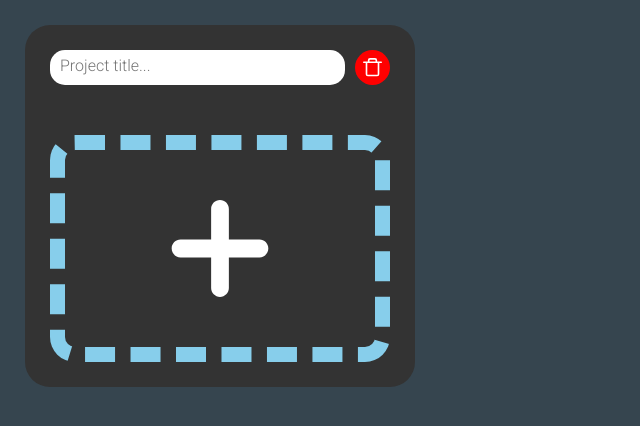
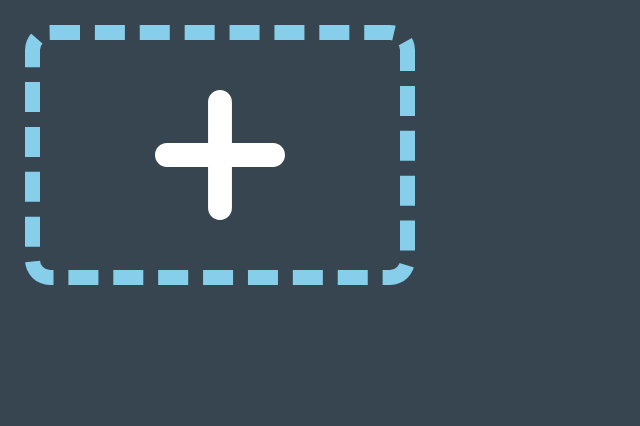
Before and after one commit to ruizhelou/top-todo-list, a website built with webpack: page src/index.html in a window 1280 px wide. Shown: the whole page, without its empty margins (0-640 px from the left). Built offline with nearby package versions, Linux system fonts and the light colour scheme.

Commit message:
Finish ProjectContainer dom rendering

```diff
--- a/src/global-styles.css
+++ b/src/global-styles.css
@@ -1,6 +1,7 @@
 :root {
   --content-padding: 6px;
   --todo-item-width: 340px;
+  --project-width: calc(var(--todo-item-width) + var(--todo-item-gap) * 2);
   --charcoal-complementary: #36454F;
   --charcoal: #4A4A4A;
   --charcoal-dark: #333333;
@@ -13,7 +14,7 @@ body {
     background-color: var(--charcoal-complementary);
 }
 
-.projects-container {
+.project-container {
     display: flex;
     flex-wrap: wrap;
     gap: var(--todo-item-gap);
--- a/src/index.html
+++ b/src/index.html
@@ -6,6 +6,6 @@
     <title>Todo List</title>
 </head>
 <body>
-    <div class="projects-container"></div>
+
 </body>
 </html>
--- a/src/index.js
+++ b/src/index.js
@@ -1,5 +1,4 @@
 import "./global-styles.css";
-import { TodoProjectDomElement } from "./todo-project/script.js"
+import { ProjectContainerDomElement } from "./project-container/script.js"
 
-const project = new TodoProjectDomElement()
-project.appendTo(document.querySelector(".projects-container"))
+new ProjectContainerDomElement();
--- /dev/null
+++ b/src/project-container/script.js
@@ -0,0 +1,40 @@
+import "./style.css";
+import addIcon from "../icons/add-symbol.svg"
+import { TodoProjectDomElement } from "../todo-project/script.js"
+
+class ProjectContainer {
+    #projects = []
+
+    addProject(project) {
+        this.#projects.push(project)
+    }
+}
+
+class ProjectContainerDomElement {
+
+    constructor() {
+        const body = document.querySelector("body")
+
+        const projectContainer = document.createElement("div")
+        projectContainer.classList.add("project-container")
+        body.appendChild(projectContainer)
+
+        const addProjectsButtonIcon = document.createElement("img")
+        addProjectsButtonIcon.src = addIcon
+        addProjectsButtonIcon.alt = "Add project button"
+        addProjectsButtonIcon.classList.add("add-project-icon")
+
+        const addProjectsButton = document.createElement("button")
+        addProjectsButton.classList.add("add-project-btn")
+        addProjectsButton.appendChild(addProjectsButtonIcon)
+        addProjectsButton.addEventListener("click", event => {
+            projectContainer.removeChild(addProjectsButton)
+            const todoProjectDomElement = new TodoProjectDomElement()
+            todoProjectDomElement.appendTo(projectContainer)
+            projectContainer.appendChild(addProjectsButton)
+        })
+        projectContainer.appendChild(addProjectsButton)
+    }
+}
+
+export { ProjectContainerDomElement }
--- /dev/null
+++ b/src/project-container/style.css
@@ -0,0 +1,14 @@
+.add-project-icon {
+    width: var( --project-width);
+    height: calc(var( --project-width) * 2/3);
+    padding: 50px;
+
+    border-style: dashed;
+    border-color: skyblue;
+    border-width: 15px;
+    border-radius: 25px;
+}
+
+.add-project-icon:hover {
+    opacity: 0.5;
+}
```
